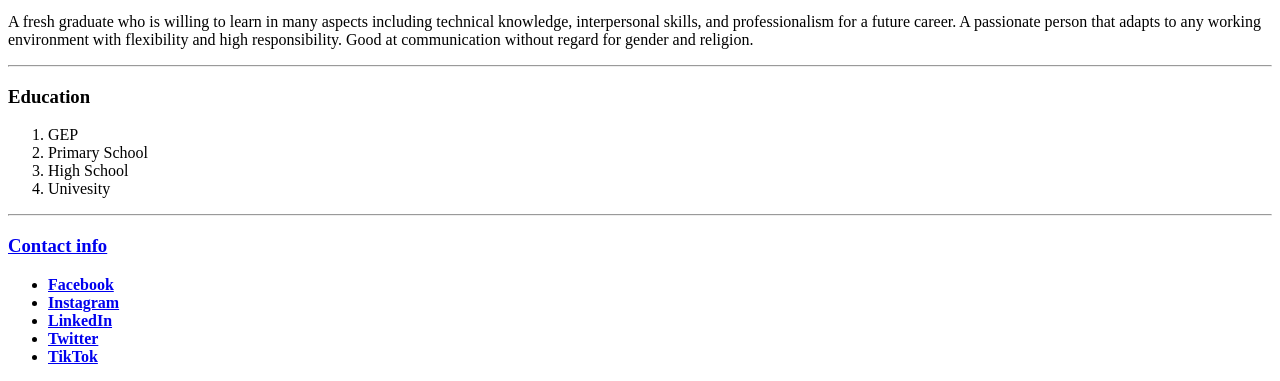
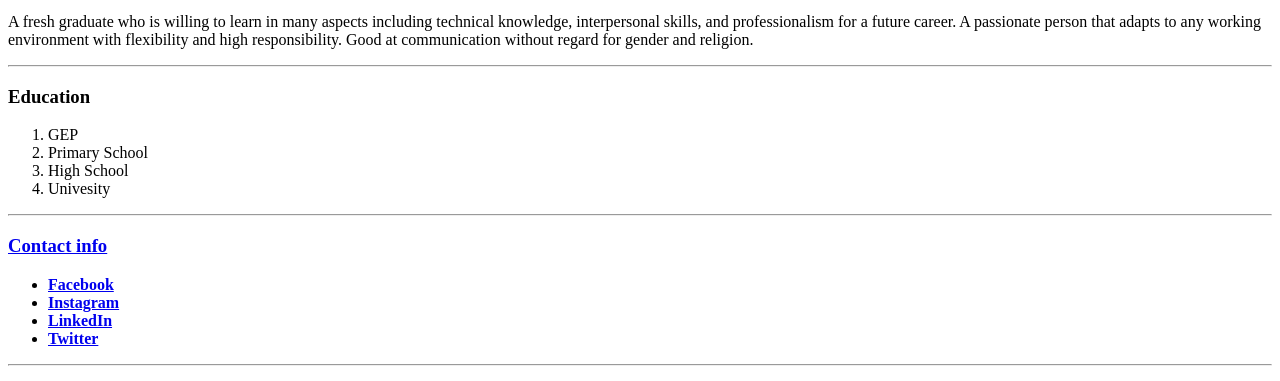
Before and after one commit to limtony1/cv, a plain HTML site: page index.html in a window 1280 px wide. Shown: the part 357-738 px from the top of the page. Drawn offline with Linux system fonts and the light colour scheme.

Commit message:
Update index.html

```diff
--- a/index.html
+++ b/index.html
@@ -67,13 +67,6 @@
       <li>
         <strong><a href="https://twitter.com/limtony8">Twitter</a></strong>
       </li>
-      <li>
-        <strong
-          ><a href="https://www.tiktok.com/@limtony18?lang=en"
-            >TikTok</a
-          ></strong
-        >
-      </li>
     </ul>
     <hr />
     <h3><strong>My Working Experiences</strong></h3>
```
